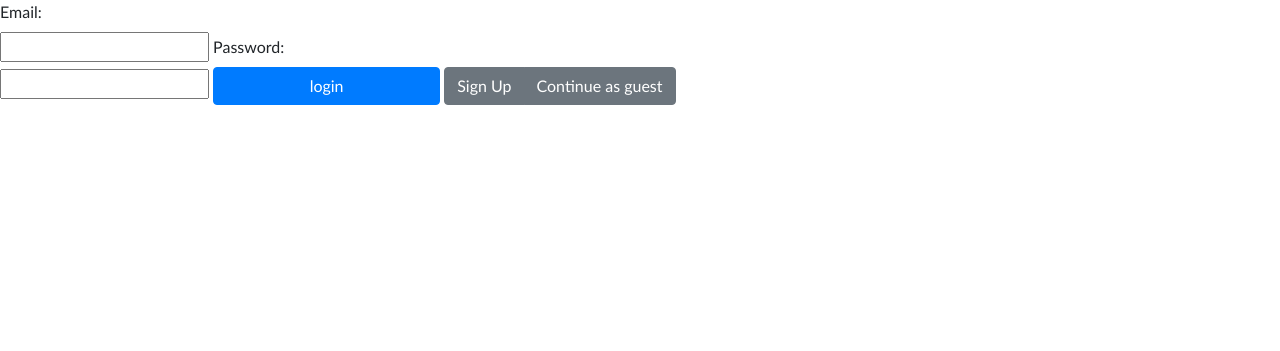
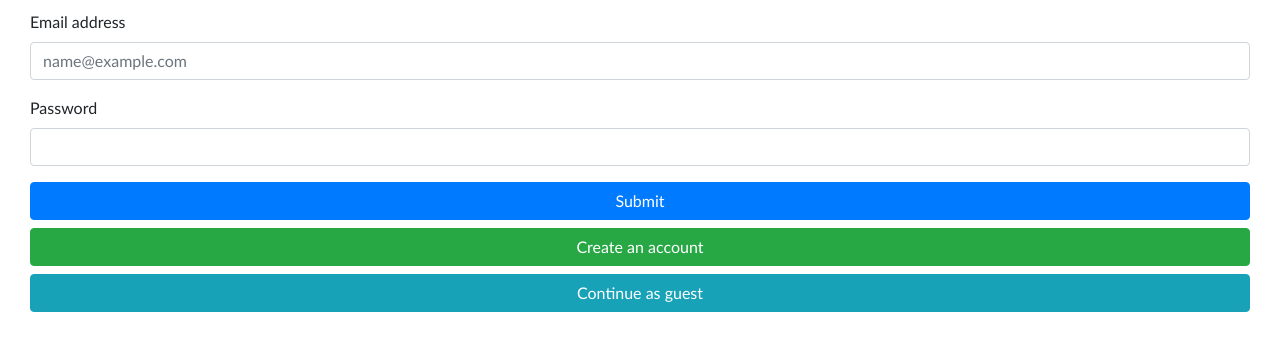
Before and after one commit to LRR19/EthicalPepperjack, a Flask app: page / in a window 1280 px wide. Shown: the part 56-407 px from the top of the page. Run offline with Flask 2, Linux system fonts and the light colour scheme; some libraries are stand-ins or nearby versions.

Commit message:
Added bootstrapped login and signup pages.

```diff
--- a/flaskr/routes.py
+++ b/flaskr/routes.py
@@ -7,10 +7,16 @@ from .db_connect import *
 #mysql = MySQL(app)
 
 
+# Route to the login page
 @app.route('/')
-def index():
+def login():
+    return render_template('login.html')
 
-    return render_template('login.html')
+
+# Route to the signup page
+@app.route('/signup')
+def signup():
+    return render_template('signup.html')
 
 
 ##This will be all of the routes for the recipe book function. There will be a Get to get the current users recipe
--- a/flaskr/static/style.css
+++ b/flaskr/static/style.css
@@ -7,3 +7,8 @@
 	line-height: 1.5;
 	margin: 0 auto;
 }
+
+.loginform, .signupform {
+	margin: 5px 10px;
+	padding: 5px 20px;
+}
--- a/flaskr/templates/base.html
+++ b/flaskr/templates/base.html
@@ -13,7 +13,7 @@
     		<span class="navbar-toggler-icon"></span>
   		</button>
   		<div class="collapse navbar-collapse" id="navbarNavDropdown">
-    		<ul class="navbar-nav">
+    		<ul class="navbar-nav justify-content-center">
       		<li class="nav-item active">
         		<a class="nav-link" href="#">Home <span class="sr-only">(current)</span></a>
       		</li>
@@ -22,8 +22,8 @@
     				Login
         		</a>
         		<div class="dropdown-menu" aria-labelledby="navbarDropdownMenuLink">
-          		<a class="dropdown-item" href="#">Sign In</a>
-          		<a class="dropdown-item" href="#">Sign Up</a>
+          		<a class="dropdown-item" href="/">Sign In</a>
+          		<a class="dropdown-item" href="/signup">Sign Up</a>
           		<a class="dropdown-item" href="#">Logout</a>
         		</div>
       		</li>
@@ -46,27 +46,11 @@
   		</div>
 		</nav>
 
-
-
-		<!--
-		<header>
-			<h1 class="title">Ethical Eating</h1>
-			<nav>
-				<ul class="navlinks">
-					<li><a href="#">Home</a></li>
-					<li><a href="#">Login</a></li>
-					<li class='d1p'><a href="#">Recipes</a></li>
-					<li><a href="#">Ingredients</a></li>
-					<li><a href="#">FAQ<a></li>
-				</ul>
-			</nav>
-		</header>
-		-->
-
 		<div>
 		{% block content %}
 		{% endblock %}
 		</div>
+
 		<script src="https://code.jquery.com/jquery-3.5.1.slim.min.js" integrity="sha384-DfXdz2htPH0lsSSs5nCTpuj/zy4C+OGpamoFVy38MVBnE+IbbVYUew+OrCXaRkfj" crossorigin="anonymous"></script>
 		<script src="https://cdn.jsdelivr.net/npm/bootstrap@4.5.3/dist/js/bootstrap.bundle.min.js" integrity="sha384-ho+j7jyWK8fNQe+A12Hb8AhRq26LrZ/JpcUGGOn+Y7RsweNrtN/tE3MoK7ZeZDyx" crossorigin="anonymous"></script>
 	</body>
--- a/flaskr/templates/login.html
+++ b/flaskr/templates/login.html
@@ -1,17 +1,20 @@
 {% extends 'base.html' %}
 {% block content  %}
 
-<form>
-	<label>Email:</label><br>
-	<input text="text" name="email" id="email">
-	<label>Password:</label><br>
-	<input text="text" name="password" id="password">
-	<input text="submit" class="btn btn-primary" value="login">
-	<div class="btn-group" role="group" aria-label="Basic example">
-  <button type="button" class="btn btn-secondary">Sign Up</button>
-  <button type="button" class="btn btn-secondary">Continue as guest</button>
-</div>
+<form class="loginform">
+  <div class="form-group">
+    <label for="emaillabel">Email address</label>
+    <input type="text" class="form-control" id="emailinput" aria-describedby="emailHelp" placeholder="name@example.com">
+  </div>
+  <div class="form-group">
+    <label for="passsordlabel">Password</label>
+    <input type="text" class="form-control" id="passwordinput">
+  </div>
+  <button type="submit" class="btn btn-primary btn-block">Submit</button>
+  <a href="/signup" class="btn btn-success btn-block">Create an account</a>
+  <a href="#" class="btn btn-info btn-block">Continue as guest</a>
 </form>
 
 
+
 {% endblock %}
```
Also changed, not shown: flaskr/templates/signup.html (added, +35 -0 lines).
